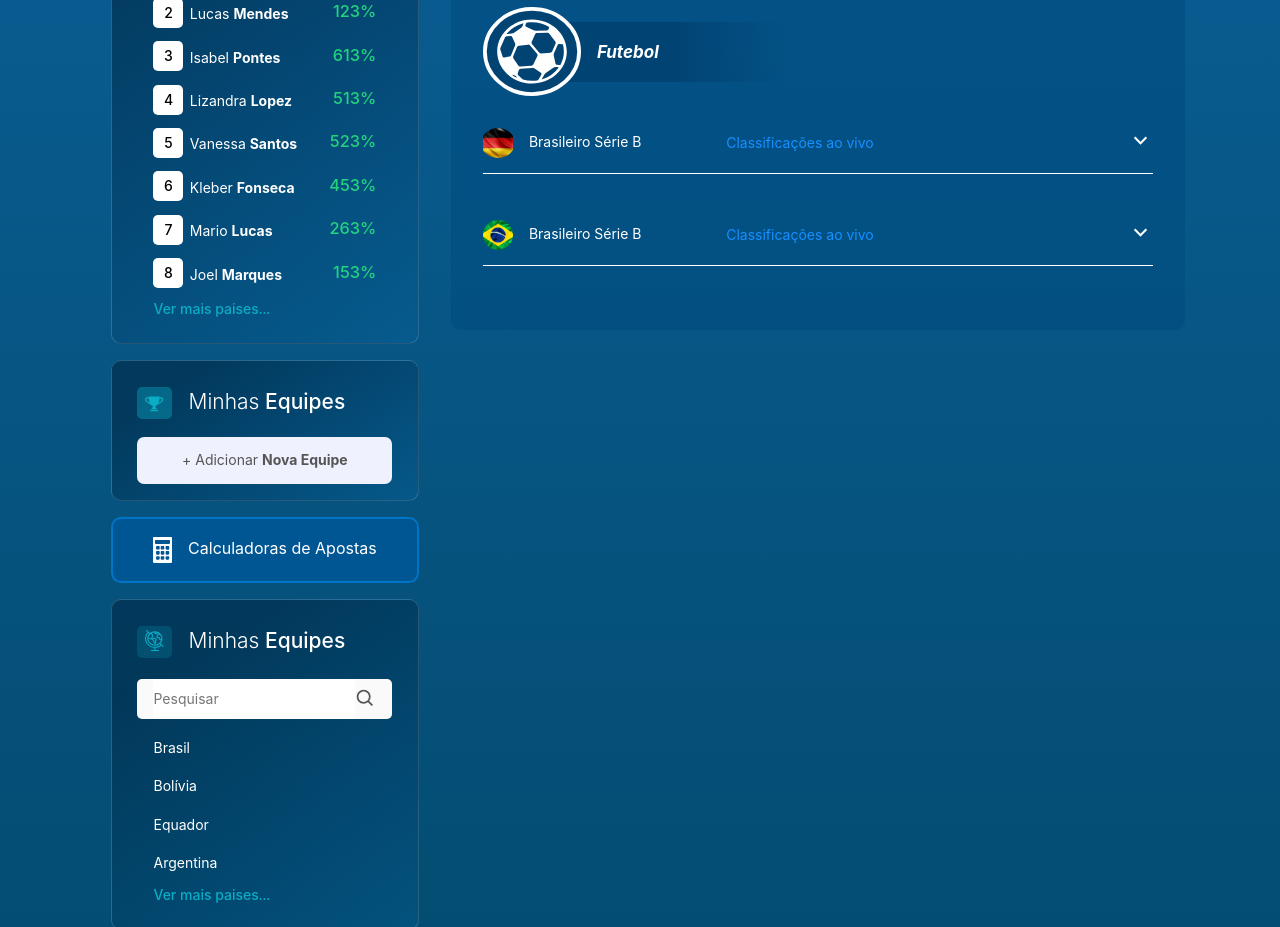
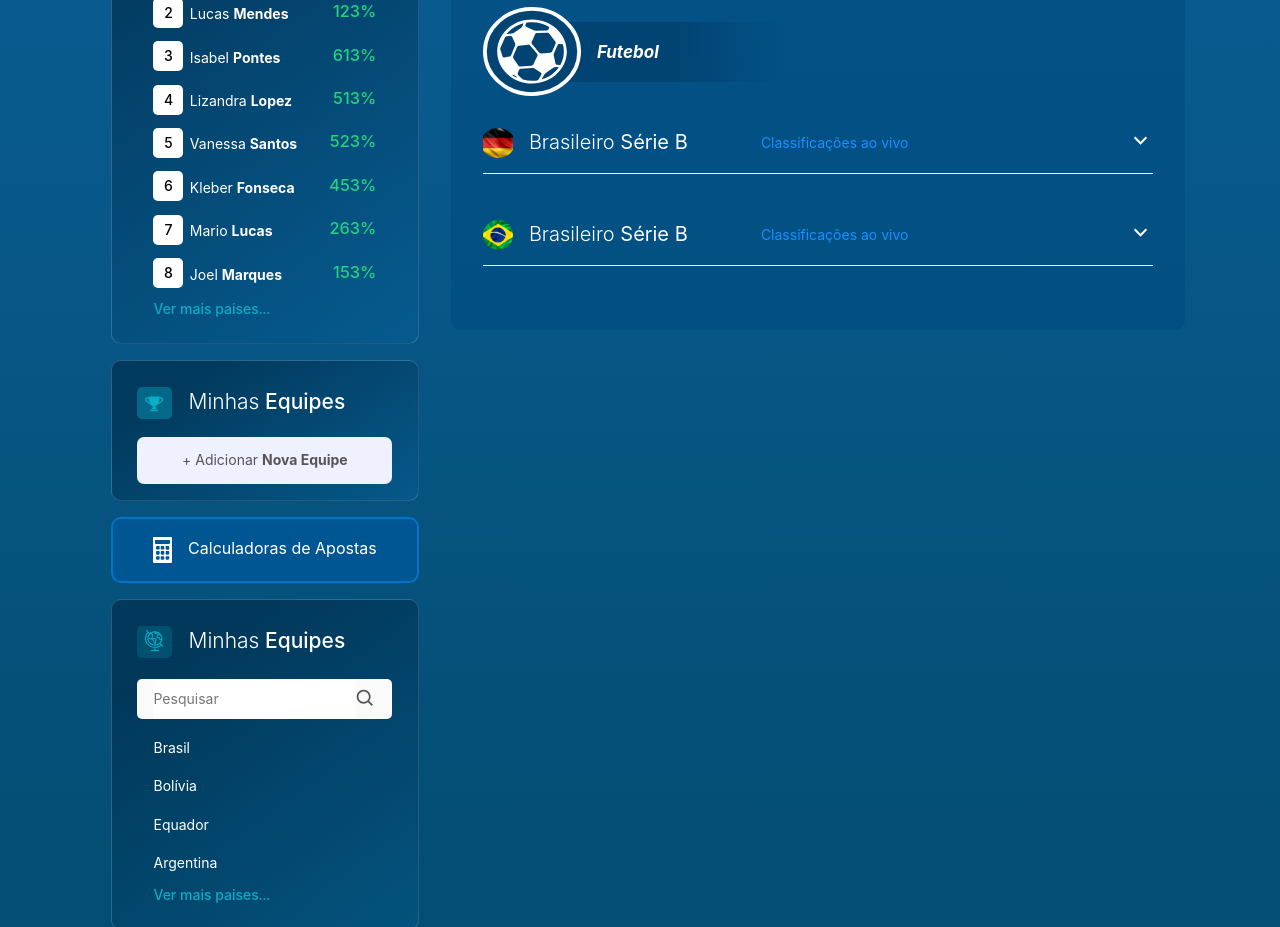
Before and after one commit to wallace2001/goodtrade, a Next.js app: page / in a window 1280 px wide. Shown: the part 1620-2547 px from the top of the page. Built offline with nearby package versions, Linux system fonts and the light colour scheme.

Commit message:
feat: refactoring title

```diff
--- a/src/components/Main/TableGames/index.module.scss
+++ b/src/components/Main/TableGames/index.module.scss
@@ -30,8 +30,10 @@
             }
 
             p{
-                margin-top: 0.7rem;
+                margin-top: 1em;
                 margin-left: 1rem;
+                font-size: 20px;
+                font-weight: 300;
             }
         }
 
--- a/src/components/Main/TableGames/index.tsx
+++ b/src/components/Main/TableGames/index.tsx
@@ -1,6 +1,7 @@
 import { Progress } from 'antd';
 import React, { useState } from 'react';
 import { RiArrowDownSLine, RiArrowUpSLine } from 'react-icons/ri';
+import { FilteredNames } from '../../utils/Filter';
 import styles from './index.module.scss';
 
 interface TableGamesProps{
@@ -20,6 +21,7 @@ interface TableGamesProps{
 
 export const TableGames = ({item}: TableGamesProps) => {
     const [showMore, setShowMore] = useState<boolean>(false);
+    const title = FilteredNames({title: item.title});
 
     const handleChangeShowMore = () => {
         setShowMore(prevState => !prevState);
@@ -30,7 +32,7 @@ export const TableGames = ({item}: TableGamesProps) => {
             <button onClick={handleChangeShowMore}>
                 <div>
                     <img src={item.icon} />
-                    <p>{item.title}</p>
+                    <p>{title[0]} <strong>{title[1]}</strong></p>
                 </div>
 
                 <a>Classificações ao vivo</a>
```
